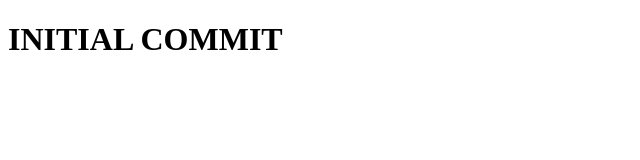
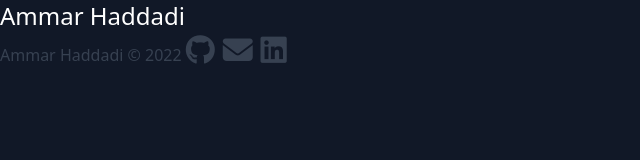
Before and after one commit to AmmarHaddadi/AmmarHaddadi.github.io, a website: page index.html in a window 1280 px wide. Shown: the whole page, without its empty margins (0-640 px from the left). Drawn offline with Linux system fonts and the light colour scheme.

Commit message:
added fontawsome and tailwind

```diff
--- a/index.html
+++ b/index.html
@@ -4,9 +4,25 @@
     <meta charset="UTF-8">
     <meta http-equiv="X-UA-Compatible" content="IE=edge">
     <meta name="viewport" content="width=device-width, initial-scale=1.0">
-    <title>Ammar Haddai</title>
+    <link rel="stylesheet" href="output.css">
+    <script src="https://kit.fontawesome.com/01fca9a441.js" crossorigin="anonymous"></script>    <title>Ammar Haddadi</title>
 </head>
-<body>
-    <h1>INITIAL COMMIT</h1>
+<body class="bg-gray-900">
+    <nav class="flex">
+        <p class="text-white text-2xl inline-block">Ammar Haddadi</p>
+        <div>
+
+        </div>
+    </nav>
+
+    <footer class="text-gray-700">
+        <p class="inline-block">Ammar Haddadi &copy; 2022</p>
+        <!-- the icon links -->
+        <div class="text-3xl inline-block">
+            <a class="fa-brands fa-github" href="https://www.github.com/AmmarHaddadi"></a>
+            <a class="fa-solid fa-envelope" href="mailto:ammarhaddadi@outlook.com" ></a>
+            <a class="fa-brands fa-linkedin" href="https://www.linkedin.com/in/ammar-haddadi-44094b211/"></a>
+        </div>
+    </footer>
 </body>
 </html>
--- /dev/null
+++ b/input.css
@@ -0,0 +1,17 @@
+@tailwind base;
+@tailwind components;
+@tailwind utilities;
+
+@font-face {
+    font-family: Hacked;
+    src: url(https://hackedfont.com/HACKED.ttf);
+}
+/* :root{
+
+} */
+
+
+/* body{
+background-color: #0179d7;
+}     */
+/*font credit : David Libeau */
--- /dev/null
+++ b/tailwind.config.js
@@ -0,0 +1,8 @@
+/** @type {import('tailwindcss').Config} */
+module.exports = {
+  content: ['./*.html'],
+  theme: {
+    extend: {},
+  },
+  plugins: [],
+}
```
Also changed, not shown: package.json (added, +24 -0 lines), output.css (added), 2 other files.
